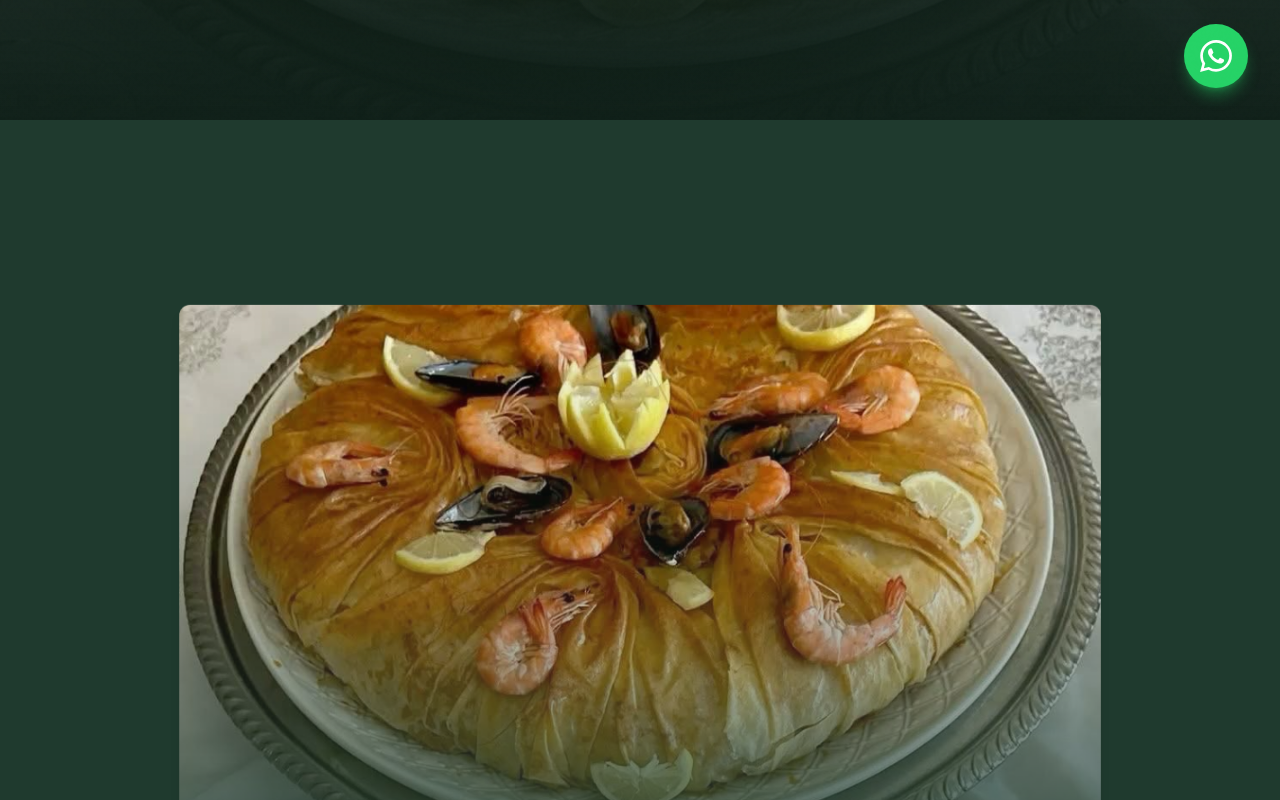
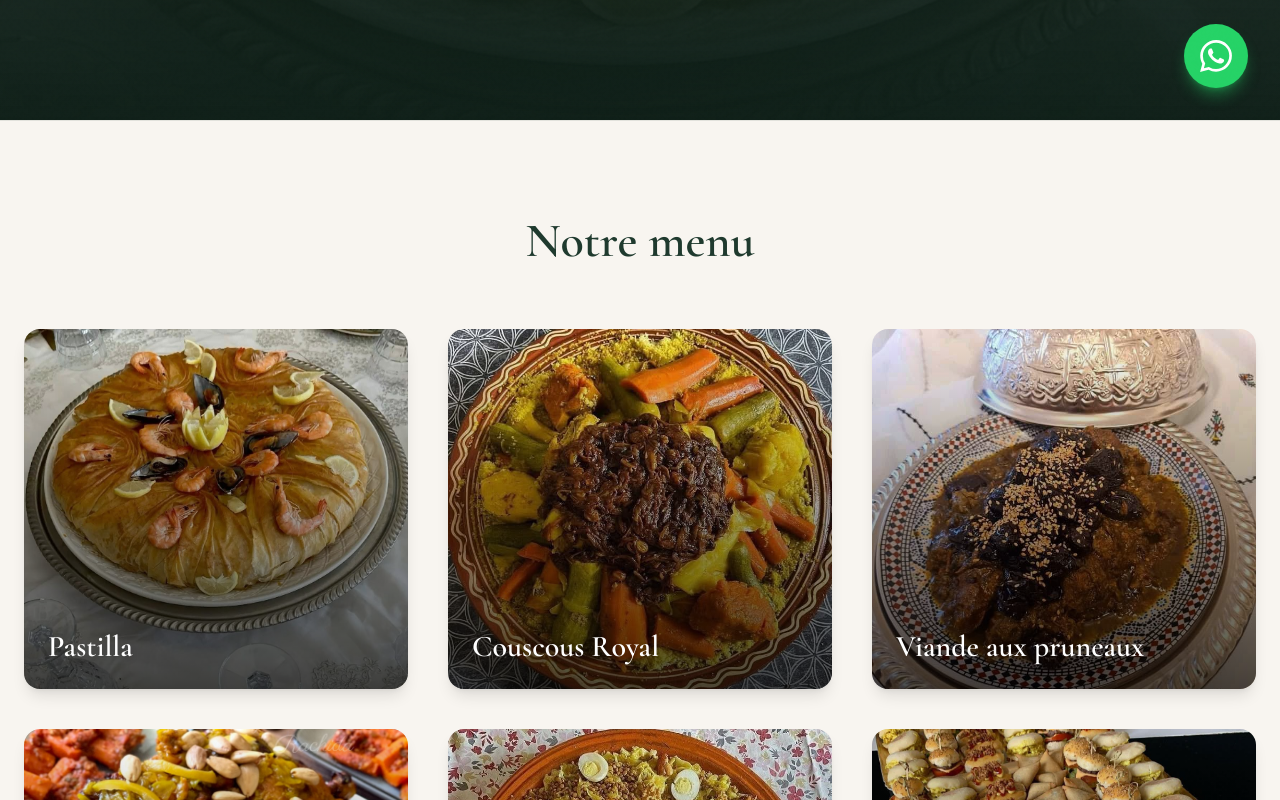
Before and after one commit to traiteurmds/maison-des-saveurs-site, a Next.js app: page / in a window 1280 px wide. Shown: the part 680-1480 px from the top of the page. Built offline with nearby package versions, Linux system fonts and the light colour scheme.

Commit message:
update site

```diff
--- a/app/components/Menu3DExperience.tsx
+++ b/app/components/Menu3DExperience.tsx
@@ -89,20 +89,13 @@ export default function Menu3DExperience() {
 
   return (
     <section id="menu" className="border-t border-deep-green/10 bg-beige py-24">
-      <div className="mx-auto max-w-6xl px-6 lg:px-8">
+      <div className="mx-auto max-w-7xl px-6">
         <h2 className="text-center font-serif text-4xl font-semibold text-deep-green md:text-5xl">
           Notre menu
         </h2>
-        <div
-          className="mt-16 grid grid-cols-1 gap-8 md:grid-cols-2 lg:grid-cols-3"
-          style={{ perspective: "1200px" }}
-        >
+        <div className="mt-16 grid grid-cols-1 gap-10 md:grid-cols-2 lg:grid-cols-3">
           {dishes.map((dish, i) => (
-            <div
-              key={dish.id}
-              className="flex justify-center"
-              style={{ perspective: "1000px" }}
-            >
+            <div key={dish.id} className="aspect-[4/3] min-h-[320px] w-full md:min-h-[360px]">
               <div
                 ref={(el) => {
                   cardRefs.current[i] = el;
@@ -113,7 +106,7 @@ export default function Menu3DExperience() {
                 onMouseMove={(e) => handleMouseMove(e, i)}
                 onMouseLeave={() => handleMouseLeave(i)}
                 onKeyDown={(e) => e.key === "Enter" && setOpenDish(dish)}
-                className="group relative aspect-[4/3] w-full max-w-md cursor-pointer overflow-hidden rounded-xl border border-deep-green/10 bg-white shadow-lg transition-all duration-300 ease-out will-change-transform hover:shadow-[0_32px_72px_rgba(15,31,24,0.2)]"
+                className="group relative h-full w-full cursor-pointer overflow-hidden rounded-2xl shadow-lg transition-all duration-300 hover:scale-105 hover:shadow-xl"
                 style={{ transformStyle: "preserve-3d" }}
               >
                 <Image
@@ -124,8 +117,8 @@ export default function Menu3DExperience() {
                   sizes="(max-width: 768px) 100vw, (max-width: 1024px) 50vw, 33vw"
                   loading="lazy"
                 />
-                <div className="absolute inset-0 bg-gradient-to-t from-deep-green/85 to-transparent" aria-hidden />
-                <span className="absolute bottom-6 left-6 right-6 font-serif text-2xl font-semibold text-white">
+                <div className="absolute inset-0 bg-gradient-to-t from-black/70 to-transparent" aria-hidden />
+                <span className="absolute bottom-6 left-6 right-6 font-serif text-2xl font-semibold text-white drop-shadow-md md:text-3xl">
                   {dish.title}
                 </span>
               </div>
--- a/app/page.tsx
+++ b/app/page.tsx
@@ -2,7 +2,6 @@
 
 import { motion } from "framer-motion";
 import VisionHero from "./components/VisionHero";
-import AppleScrollStory from "./components/AppleScrollStory";
 import Menu3DExperience from "./components/Menu3DExperience";
 import EventGallery from "./components/EventGallery";
 import LuxuryTestimonials from "./components/LuxuryTestimonials";
@@ -21,8 +20,6 @@ export default function Home() {
   return (
     <>
       <VisionHero />
-
-      <AppleScrollStory />
 
       <motion.div
         variants={sectionVariants}
```
